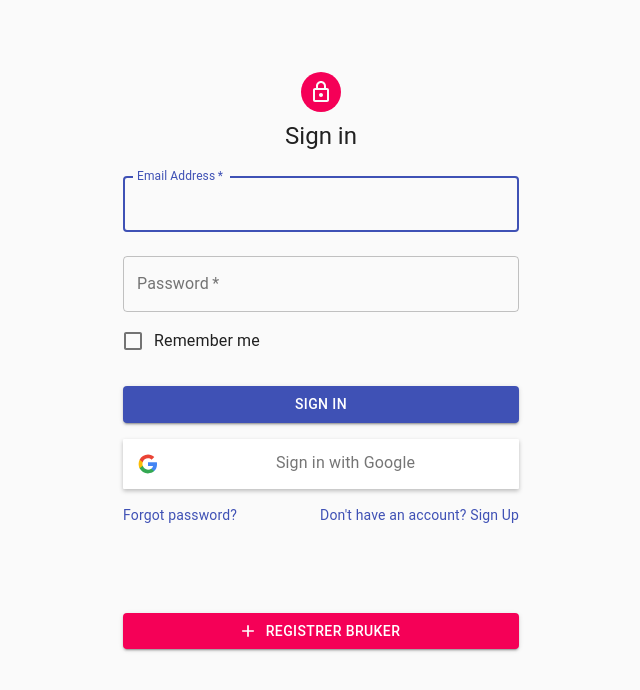
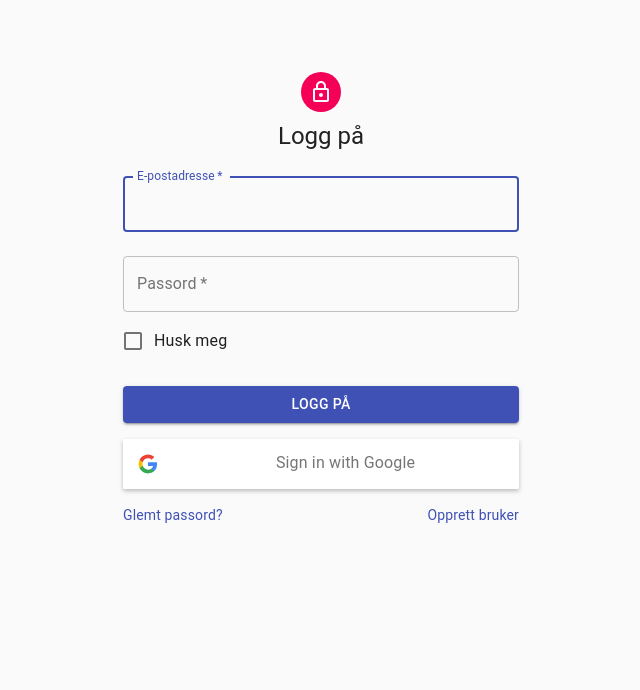
Before and after one commit to haryp2309/roddi-tdt4140, a React (Create React App) app: page / in a window 1280 px wide. Shown: the top 690 px of the page, without its empty margins (319-959 px from the left). Built offline with nearby package versions, Linux system fonts and the light colour scheme.

Commit message:
Opprett-bruker-knapp (#29)

```diff
--- a/src/components/RegisterUser.tsx
+++ b/src/components/RegisterUser.tsx
@@ -167,7 +167,7 @@ const RegisterUser: React.FC<any> = (props) => {
               }
               id="email"
               className={classes.TextField}
-              label="Epost"
+              label="E-postadresse"
               fullWidth
               required
               margin="normal"
@@ -230,7 +230,7 @@ const RegisterUser: React.FC<any> = (props) => {
             onClick={handleSubmit}
             id = "userInfo"
           >
-              Registrer Bruker
+              Opprett Bruker
             </Button>
         </form>
       </Container>
--- a/src/screens/Login.tsx
+++ b/src/screens/Login.tsx
@@ -87,7 +87,7 @@ const Login: React.FC<Props> = ({ history }) => {
           <LockOutlinedIcon />
         </Avatar>
         <Typography component="h1" variant="h5">
-          Sign in
+          Logg på
       </Typography>
         <form className={classes.form} noValidate>
           <TextField
@@ -96,7 +96,7 @@ const Login: React.FC<Props> = ({ history }) => {
             required
             fullWidth
             id="email"
-            label="Email Address"
+            label="E-postadresse"
             name="email"
             autoComplete="email"
             autoFocus
@@ -108,7 +108,7 @@ const Login: React.FC<Props> = ({ history }) => {
             required
             fullWidth
             name="password"
-            label="Password"
+            label="Passord"
             type="password"
             id="password"
             autoComplete="current-password"
@@ -116,7 +116,7 @@ const Login: React.FC<Props> = ({ history }) => {
           />
           <FormControlLabel
             control={<Checkbox value="remember" color="primary" />}
-            label="Remember me"
+            label="Husk meg"
           />
           <Button
             fullWidth
@@ -125,7 +125,7 @@ const Login: React.FC<Props> = ({ history }) => {
             className={classes.submit}
             onClick={handleLogin}
           >
-            Sign In
+            LOGG PÅ
         </Button >
           <GoogleButton
             type="light"
@@ -134,13 +134,16 @@ const Login: React.FC<Props> = ({ history }) => {
           <Grid container>
             <Grid item xs>
               <UILink href="#" variant="body2">
-                Forgot password?
+                Glemt passord?
             </UILink>
             </Grid>
+
             <Grid item>
-              <UILink href="#" variant="body2">
-                {"Don't have an account? Sign Up"}
-              </UILink>
+            <UILink href = "#" onClick={handleModal} className={classes.submit} variant = "body2">
+            {"Opprett bruker"}
+            <RegisterUser visible={modalVisible2} close={handleModal} getFormData={createUser}></RegisterUser>
+          </UILink>
+
             </Grid>
           </Grid>
         </form>
@@ -148,17 +151,6 @@ const Login: React.FC<Props> = ({ history }) => {
       <Box mt={8}>
       </Box>
 
-      <Button
-        startIcon={<AddIcon />}
-        fullWidth
-        variant="contained"
-        color="secondary"
-        className={classes.submit}
-        onClick={handleModal}
-      >
-        Registrer Bruker
-        </Button >
-      <RegisterUser visible={modalVisible2} close={handleModal} getFormData={createUser}></RegisterUser>
     </Container>
   );
 }
@@ -191,4 +183,6 @@ const useStyles: (props?: any) => Record<any, string> = makeStyles((theme) =>
   })
 );
 
+
+
 export default Login;
```
